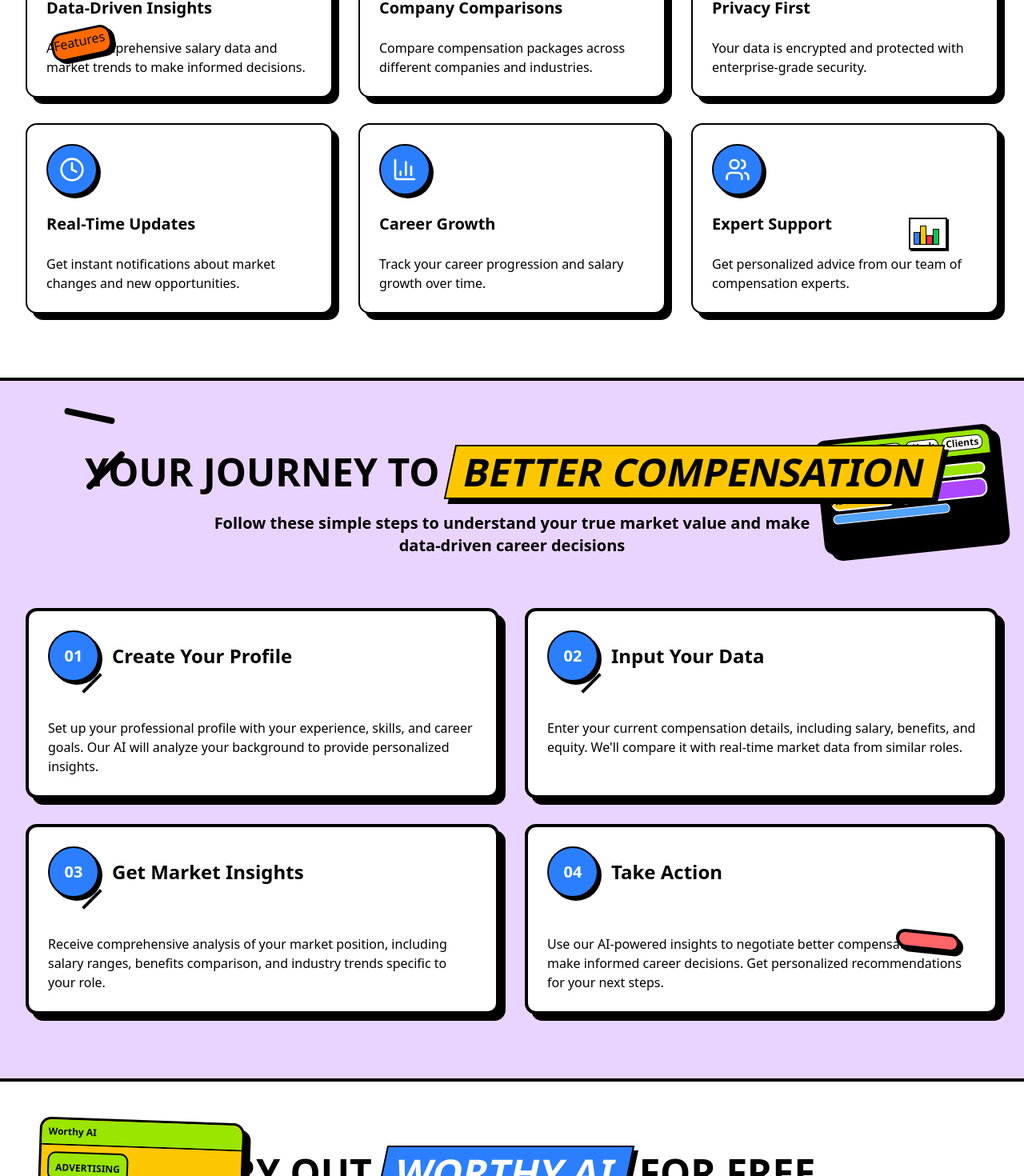
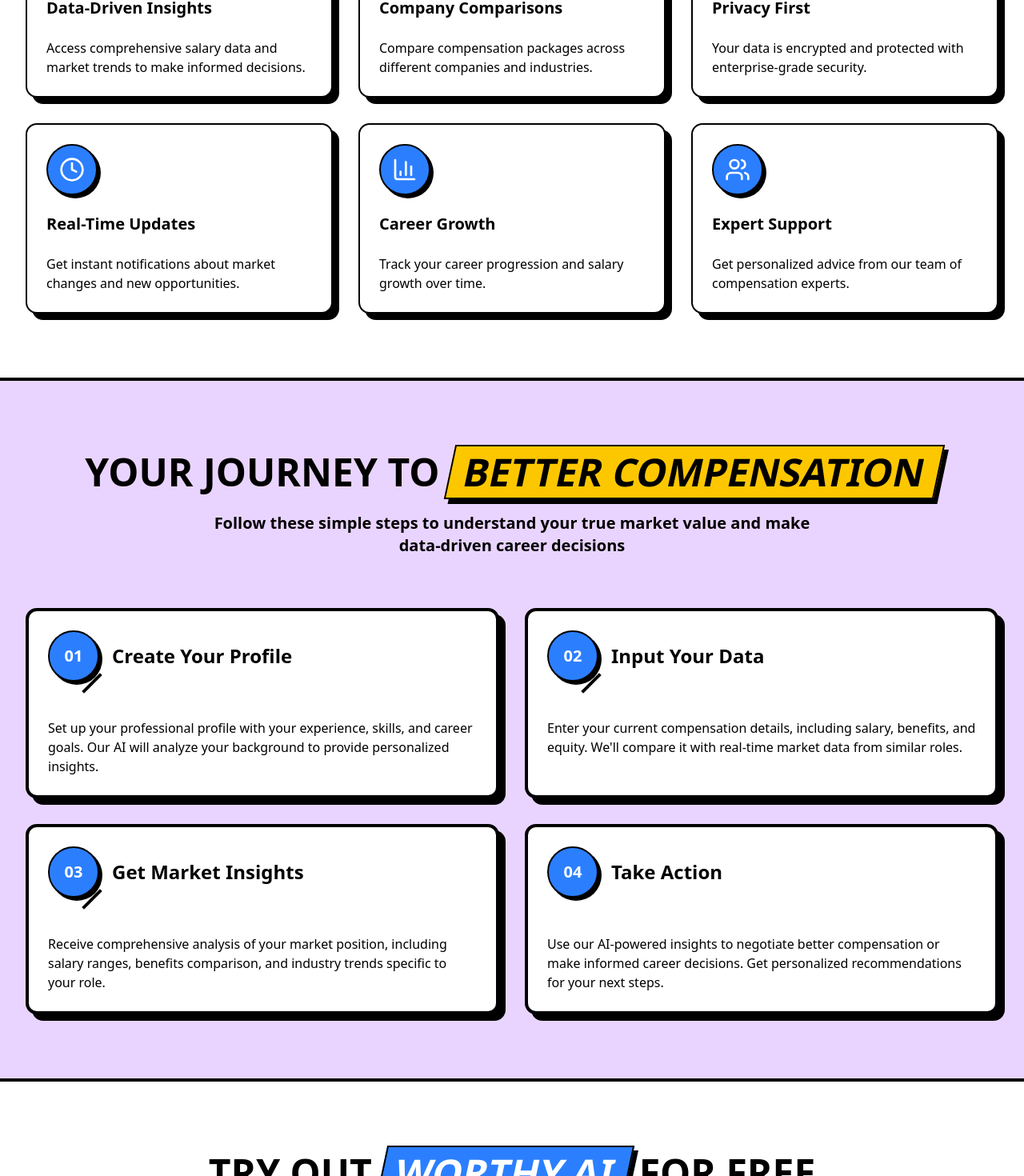
Before and after one commit to Olivia005/worthyy-ai, a Next.js app: page / in a window 1280 px wide. Shown: the part 1324-2794 px from the top of the page at 80% size. Built offline with nearby package versions, Linux system fonts and the light colour scheme.

Commit message:
removed shapes

```diff
--- a/app/page.tsx
+++ b/app/page.tsx
@@ -263,7 +263,6 @@ export default function Home() {
       <section className="py-20 bg-gradient-to-br from-blue-50 to-blue-100 border-b-4 border-black relative overflow-hidden">
         {/* Neo-brutalism geometric figures */}
 
-
         <div className="max-w-7xl mx-auto px-4 sm:px-6 lg:px-8 text-center">
           <Badge className="mb-6 bg-yellow-400 text-black border-2 border-black font-semibold text-lg px-4 py-2 shadow-[4px_4px_0px_0px_rgba(0,0,0,1)]">
             Beta Release
@@ -304,10 +303,6 @@ export default function Home() {
 
       {/* Stats Section */}
       <section className="py-16 bg-yellow-400 border-b-4 border-black relative overflow-hidden">
-        {/* Abstract shapes for stats section */}
-        <div className="absolute top-5 left-5 w-8 h-8 bg-black rounded-lg transform rotate-45"></div>
-        <div className="absolute top-5 right-5 w-8 h-8 bg-black rounded-lg transform rotate-45"></div>
-
         <div className="max-w-7xl mx-auto px-4 sm:px-6 lg:px-8">
           <div className="grid grid-cols-2 md:grid-cols-4 gap-8">
             {stats.map((stat, index) => (
@@ -329,21 +324,6 @@ export default function Home() {
         id="features"
         className="py-20 bg-white border-b-4 border-black relative overflow-hidden"
       >
-
-
-        {/* Colorful arrow - left side */}
-        <div className="absolute top-1/2 left-16 w-19 h-9 bg-orange-500 border-3 border-black rounded-xl items-center transform -rotate-12 shadow-[4px_4px_0px_0px_rgba(0,0,0,1)]">
-          Features
-        </div>
-
-        {/* Chart being presented */}
-        <div className="absolute bottom-40 right-24 w-12 h-10 bg-white border-2 border-black shadow-[2px_2px_0px_0px_rgba(0,0,0,1)]">
-          <div className="absolute bottom-1 left-1 w-2 h-4 bg-blue-500 border border-black"></div>
-          <div className="absolute bottom-1 left-3 w-2 h-6 bg-yellow-400 border border-black"></div>
-          <div className="absolute bottom-1 left-5 w-2 h-3 bg-red-500 border border-black"></div>
-          <div className="absolute bottom-1 left-7 w-2 h-5 bg-green-500 border border-black"></div>
-        </div>
-
         <div className="max-w-7xl mx-auto px-4 sm:px-6 lg:px-8">
           <div className="text-center mb-16">
             <h3 className="text-3xl md:text-5xl font-black text-black mb-4 font-display">
@@ -384,41 +364,6 @@ export default function Home() {
 
       {/* Journey Section */}
       <section className="py-20 bg-purple-200 border-b-4 border-black relative overflow-hidden">
-        {/* Journey path visual elements */}
-        <div className="absolute top-10 left-20 w-16 h-2 bg-black rounded-full transform rotate-12"></div>
-        <div className="absolute top-20 left-32 w-2 h-16 bg-black rounded-full transform rotate-45"></div>
-
-
-        {/* Neo-brutalism mobile/app mockup - right side */}
-        <div className="absolute top-16 right-8 w-56 h-36 bg-black border-6 border-black rounded-xl shadow-[8px_8px_0px_0px_rgba(0,0,0,1)] transform -rotate-6">
-          {/* Header with navigation */}
-          <div className="w-full h-8 bg-lime-400 border-b-2 border-black rounded-t-xl flex items-center justify-between px-2">
-            <div className="flex space-x-1">
-              <div className="w-6 h-4 bg-blue-500 border border-black rounded-md font-bold text-xs text-white flex items-center justify-center">W</div>
-            </div>
-            <div className="flex space-x-1 text-xs font-bold">
-              <span className="bg-white border border-black rounded-md px-1">Services</span>
-              <span className="bg-white border border-black rounded-md px-1">Work</span>
-              <span className="bg-white border border-black rounded-md px-1">Clients</span>
-            </div>
-          </div>
-          {/* Content area with colorful sections */}
-          <div className="p-2 space-y-1">
-            <div className="w-full h-4 bg-lime-400 border-2 border-white rounded-lg flex items-center px-1">
-              <span className="font-black text-xs text-black">Shaping Next Gen</span>
-            </div>
-            <div className="flex space-x-1">
-              <div className="w-20 h-6 bg-yellow-400 border-2 border-white rounded-lg flex items-center justify-center">
-                <span className="font-black text-xs">ADVERTISING</span>
-              </div>
-              <div className="flex-1 h-6 bg-purple-500 border-2 border-white rounded-lg"></div>
-            </div>
-            <div className="w-3/4 h-3 bg-blue-400 border border-white rounded-md"></div>
-          </div>
-        </div>
-
-        <div className="absolute bottom-40 right-20 w-20 h-6 bg-red-400 border-4 border-black rounded-xl transform skew-y-6 shadow-[4px_4px_0px_0px_rgba(0,0,0,1)]"></div>
-
         <div className="max-w-7xl mx-auto px-4 sm:px-6 lg:px-8">
           <div className="text-center mb-16">
             <h3 className="text-3xl md:text-5xl font-black text-black mb-4 font-display">
@@ -471,34 +416,6 @@ export default function Home() {
         id="jobseekers"
         className="py-20 bg-white border-b-4 border-black relative overflow-hidden"
       >
-        {/* Interactive section decorative elements */}
-
-        <div className="absolute top-32 right-12 w-4 h-12 bg-yellow-400 border-2 border-black rounded-xl transform -rotate-12"></div>
-
-        {/* Advertising mockup window - left side */}
-        <div className="absolute top-12 left-12 w-64 h-32 rounded-xl bg-yellow-400 border-3 border-black shadow-[8px_8px_0px_0px_rgba(0,0,0,1)] transform rotate-2">
-          {/* Window header */}
-          <div className="w-full h-8 bg-lime-400 border-b-2 border-black flex items-center px-2 rounded-t-xl">
-            <span className="font-black text-xs">Worthy AI</span>
-          </div>
-          {/* Content */}
-          <div className="p-2">
-            <div className="bg-lime-400 border-2 border-black rounded-lg px-2 py-1 mb-1 inline-block">
-              <span className="font-black text-xs">ADVERTISING</span>
-            </div>
-            <div className="text-xs font-bold">with</div>
-            <div className="flex items-center space-x-1">
-              <div className="w-4 h-4 bg-blue-500 border border-black rounded-md"></div>
-              <span className="font-black text-sm">Comfortable pricing.</span>
-            </div>
-          </div>
-        </div>
-
-        {/* Service tags floating */}
-        <div className="absolute bottom-16 left-1/4 bg-purple-500 border-3 border-black rounded-xl px-4 py-2 transform -rotate-12 shadow-[4px_4px_0px_0px_rgba(0,0,0,1)]">
-          <span className="font-black text-white text-sm">Gen-Z</span>
-        </div>
-
         <div className="max-w-7xl mx-auto px-4 sm:px-6 lg:px-8">
           <div className="text-center mb-16">
             <h3 className="text-3xl md:text-5xl font-black text-black mb-4 font-display">
@@ -658,36 +575,6 @@ export default function Home() {
         className="py-20 bg-blue-50 border-b-4 border-black relative overflow-hidden"
       >
         {/* Pricing section accent shapes */}
-        <div className="absolute top-12 left-12 w-14 h-14 bg-yellow-400 border-4 border-black rounded-2xl transform rotate-12 shadow-[6px_6px_0px_0px_rgba(0,0,0,1)]"></div>
-        <div className="absolute top-24 right-16 w-10 h-10 bg-blue-600 border-4 border-black rounded-full shadow-[4px_4px_0px_0px_rgba(0,0,0,1)]"></div>
-        <div className="absolute bottom-32 left-1/3 w-6 h-18 bg-red-500 border-4 border-black rounded-xl transform -skew-y-12 shadow-[4px_4px_0px_0px_rgba(0,0,0,1)]"></div>
-
-        <div className="absolute top-1/2 left-8 w-5 h-5 bg-purple-400 border-2 border-black rounded-lg transform rotate-45"></div>
-
-        {/* Enterprise pricing window mockup */}
-        <div className="absolute top-8 right-32 w-48 h-28 bg-purple-300 border-4 border-black rounded-xl shadow-[8px_8px_0px_0px_rgba(0,0,0,1)] transform rotate-6">
-          {/* Header */}
-          <div className="w-full h-6 bg-lime-400 border-b-2 border-black rounded-t-xl flex items-center px-2">
-            <span className="font-black text-xs">TRANSPARENT</span>
-          </div>
-          {/* Content */}
-          <div className="p-2 space-y-1">
-            <div className="bg-yellow-400 border-2 border-black rounded-lg px-2 py-1 inline-block">
-              <span className="font-black text-xs">PRICING</span>
-            </div>
-            <div className="flex space-x-1">
-              <div className="w-8 h-3 bg-blue-400 border border-black rounded-md"></div>
-              <div className="w-6 h-3 bg-green-400 border border-black rounded-md"></div>
-              <div className="w-10 h-3 bg-pink-400 border border-black rounded-md"></div>
-            </div>
-          </div>
-        </div>
-
-        {/* Colorful speech bubble */}
-        <div className="absolute bottom-20 right-8 bg-pink-500 border-3 border-black rounded-2xl px-4 py-2 transform -rotate-6 shadow-[4px_4px_0px_0px_rgba(0,0,0,1)]">
-          <span className="font-black text-white text-sm">Simple!</span>
-          <div className="absolute -left-2 bottom-2 w-0 h-0 border-r-[8px] border-r-pink-500 border-t-[6px] border-t-transparent border-b-[6px] border-b-transparent"></div>
-        </div>
 
         <div className="max-w-7xl mx-auto px-4 sm:px-6 lg:px-8">
           <div className="text-center mb-16">
@@ -764,34 +651,6 @@ export default function Home() {
 
       {/* Newsletter Section */}
       <section className="py-20 bg-green-200 border-b-4 border-black relative overflow-hidden">
-        {/* Newsletter decorative elements */}
-        <div className="absolute top-10 left-16 w-12 h-3 bg-blue-400 border-2 border-black rounded-full transform rotate-6"></div>
-        <div className="absolute top-20 right-20 w-3 h-12 bg-yellow-400 border-2 border-black rounded-full transform -rotate-12"></div>
-
-        {/* Newsletter notification mockup */}
-        <div className="absolute top-8 left-8 w-52 h-24 bg-white border-4 border-black rounded-xl shadow-[8px_8px_0px_0px_rgba(0,0,0,1)] transform -rotate-3">
-          {/* Header */}
-          <div className="w-full h-6 bg-green-400 border-b-2 border-black rounded-t-xl flex items-center px-2">
-            <span className="font-black text-xs">MARKET INSIGHTS</span>
-          </div>
-          {/* Content */}
-          <div className="p-2 space-y-1">
-            <div className="flex items-center space-x-1">
-              <div className="w-2 h-2 bg-red-500 border border-black rounded-full"></div>
-              <span className="font-bold text-xs">Weekly Updates</span>
-            </div>
-            <div className="w-full h-2 bg-blue-400 border border-black rounded-md"></div>
-            <div className="w-3/4 h-2 bg-purple-400 border border-black rounded-md"></div>
-          </div>
-        </div>
-
-        {/* Floating elements */}
-        <div className="absolute bottom-8 left-1/4 bg-orange-500 border-3 border-black rounded-xl px-3 py-1 transform rotate-12 shadow-[4px_4px_0px_0px_rgba(0,0,0,1)]">
-          <span className="font-black text-white text-sm">UPDATES</span>
-        </div>
-
-
-
         <div className="max-w-4xl mx-auto px-4 sm:px-6 lg:px-8 text-center">
           <h3 className="text-3xl md:text-5xl font-black text-black mb-4 font-display">
             STAY UPDATED WITH{" "}
```
